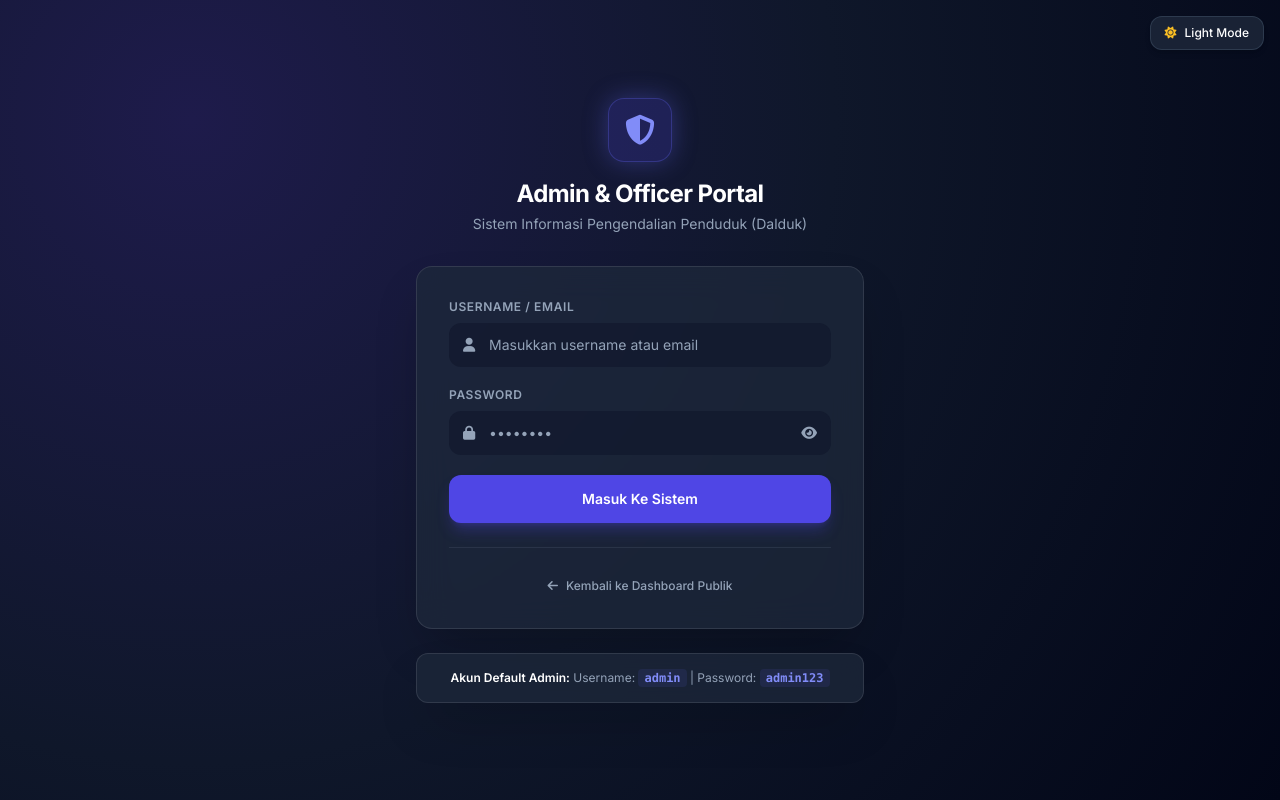
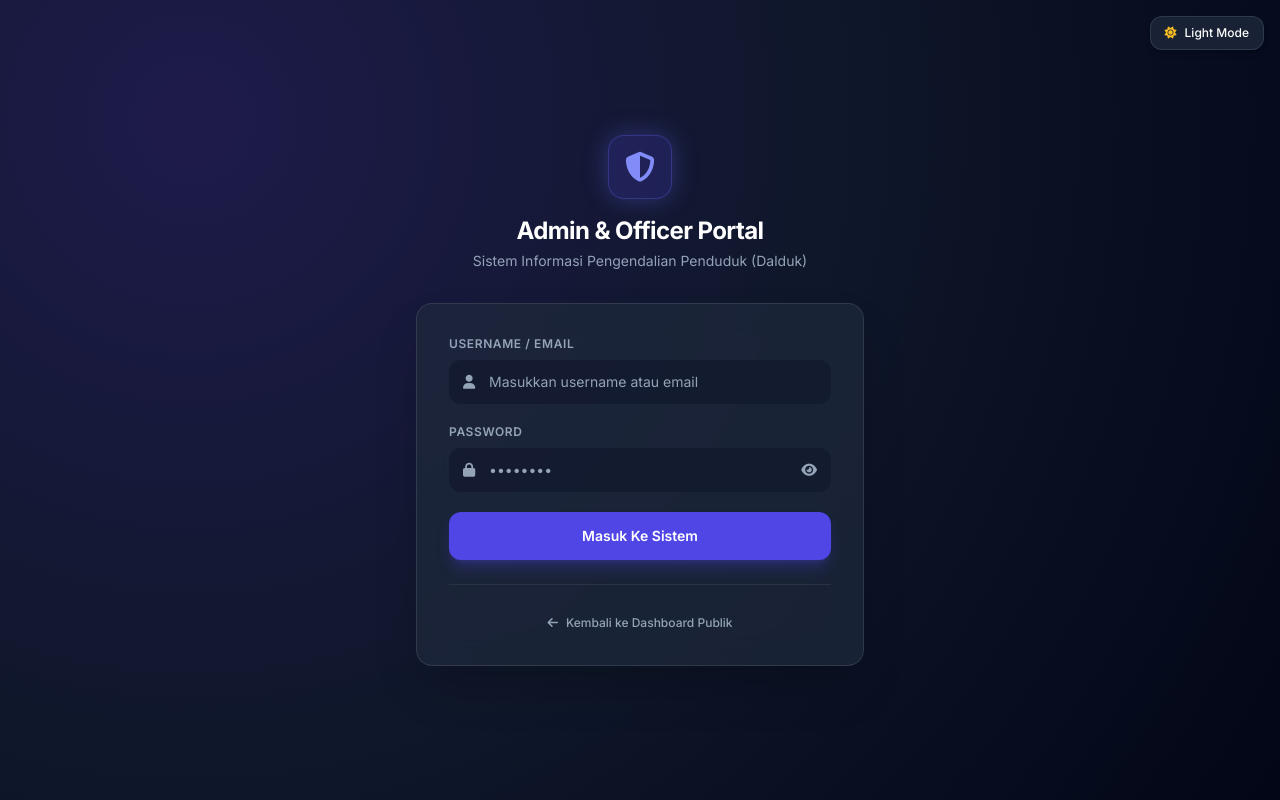
Before and after one commit to yusufdani95/dashboard-dalduk, a website: page public/login.html in a window 1280 px wide. Drawn offline with nearby package versions, Linux system fonts and the light colour scheme.

Commit message:
Remove default admin credentials hint text from login page for security

```diff
--- a/public/login.html
+++ b/public/login.html
@@ -181,11 +181,6 @@
       </div>
 
     </div>
-
-    <!-- Default Credentials Hint Card -->
-    <div class="mt-6 p-4 rounded-xl glass-card text-center text-xs theme-sub">
-      <span class="theme-title font-semibold">Akun Default Admin:</span> Username: <code class="text-indigo-400 font-bold bg-indigo-500/10 px-1.5 py-0.5 rounded">admin</code> | Password: <code class="text-indigo-400 font-bold bg-indigo-500/10 px-1.5 py-0.5 rounded">admin123</code>
-    </div>
   </div>
 
   <script>
```
